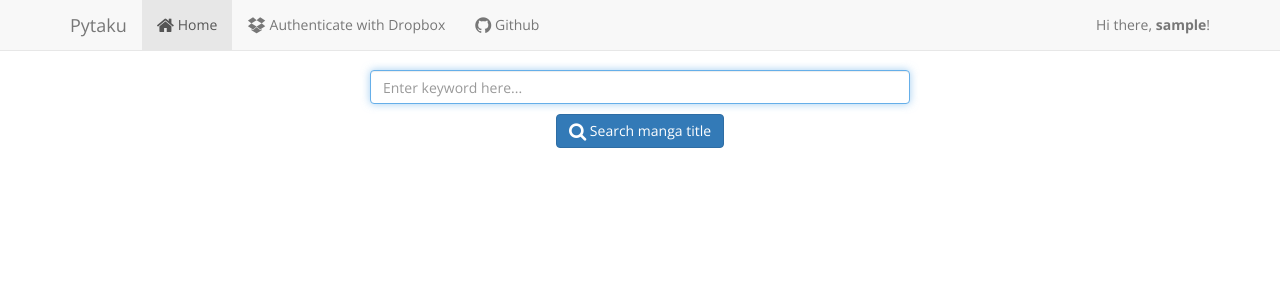
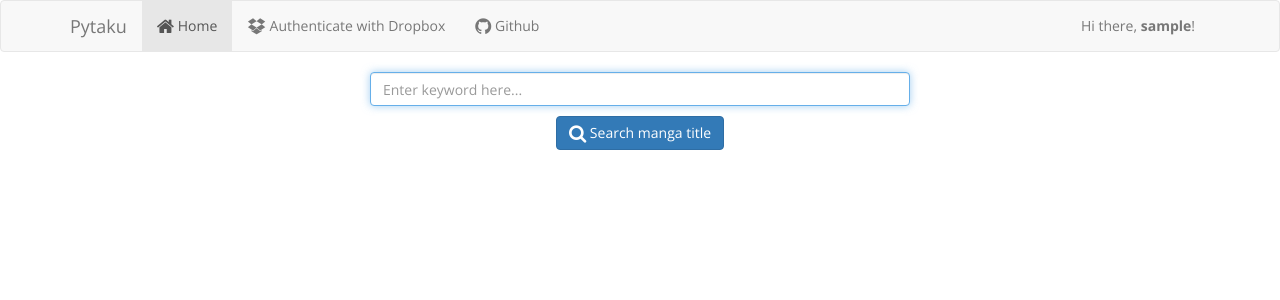
Before and after one commit to nhanb/pytaku-legacy2, a Python web app: template templates/index.html in a window 1280 px wide. Shown: the top 300 px of the page. Run offline with Jinja, Linux system fonts and the light colour scheme; the template is opened without the code that fills it: most values are stand-ins (such as "Sample title", 1, 10 or a date in 2020); some libraries are stand-ins or nearby versions.

Commit message:
chapters => ch, no more fixed top navbar, https open sans

```diff
--- a/static/app.js
+++ b/static/app.js
@@ -58,10 +58,10 @@
         self.thumbUrl(info['thumbnailUrl']);
         self.tags(info['tags']);
 
-        chapters = info['chapters'];
-        for (var i = 0; i < chapters.length; i++) {
+        var ch = info['chapters'];
+        for (var i = 0; i < ch.length; i++) {
             self.chapters.push(new MangaChapter(
-                        chapters[i]['title'], chapters[i]['url']));
+                        ch[i]['title'], ch[i]['url']));
         }
     }
 }
--- a/static/style.css
+++ b/static/style.css
@@ -12,6 +12,6 @@
 
 
 body {
-    padding-top: 70px; /* Compulsory for bootstrap fixed navbar */
+    /*padding-top: 70px; [> Compulsory for bootstrap fixed navbar <]*/
     font-family: "Open Sans", Helvetica, sans-serif;
 }
--- a/templates/index.html
+++ b/templates/index.html
@@ -6,7 +6,7 @@
   <meta name="viewport" content="width=device-width, initial-scale=1">
   <link href="//netdna.bootstrapcdn.com/bootstrap/3.1.0/css/bootstrap.min.css" rel="stylesheet">
   <link href="//netdna.bootstrapcdn.com/font-awesome/4.0.3/css/font-awesome.min.css" rel="stylesheet">
-  <link href='http://fonts.googleapis.com/css?family=Open+Sans:400,700' rel='stylesheet' type='text/css'>
+  <link href='//fonts.googleapis.com/css?family=Open+Sans:400,700' rel='stylesheet' type='text/css'>
   <link href="/static/lib/loader/loader.css" rel="stylesheet">
   <link href="/static/style.css" rel="stylesheet">
 
@@ -24,7 +24,7 @@
 <body>
 
 <!-- Fixed navbar -->
-<div class="navbar navbar-default navbar-fixed-top">
+<div class="navbar navbar-default navbar-top">
   <div class="container">
     <div class="navbar-header">
       <button type="button" class="navbar-toggle" data-toggle="collapse" data-target=".navbar-collapse">
```
